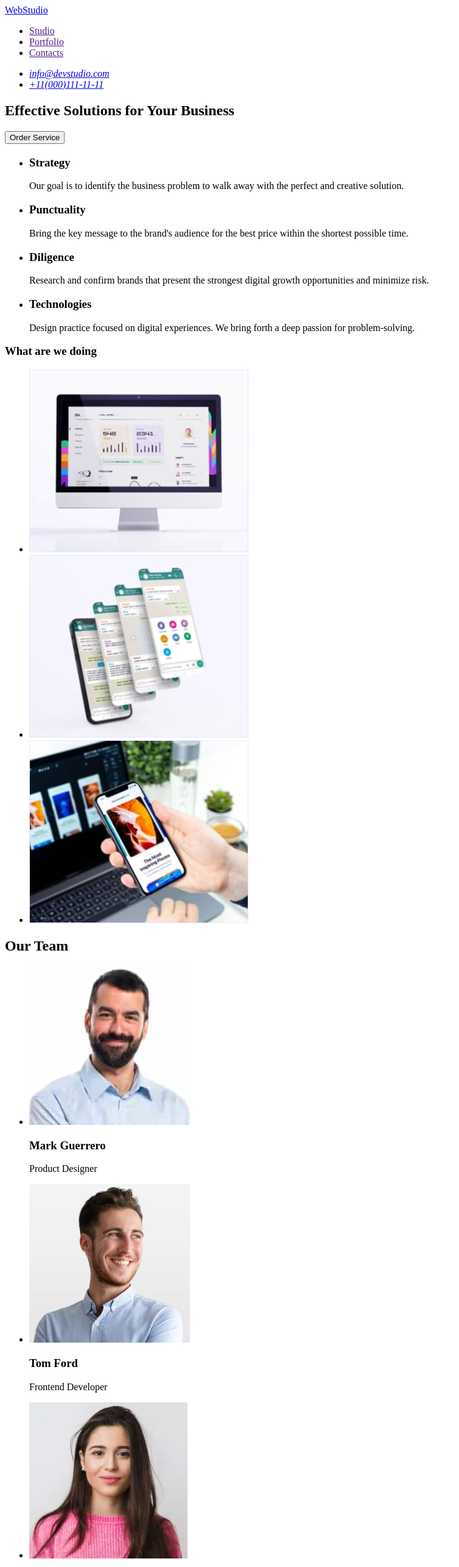
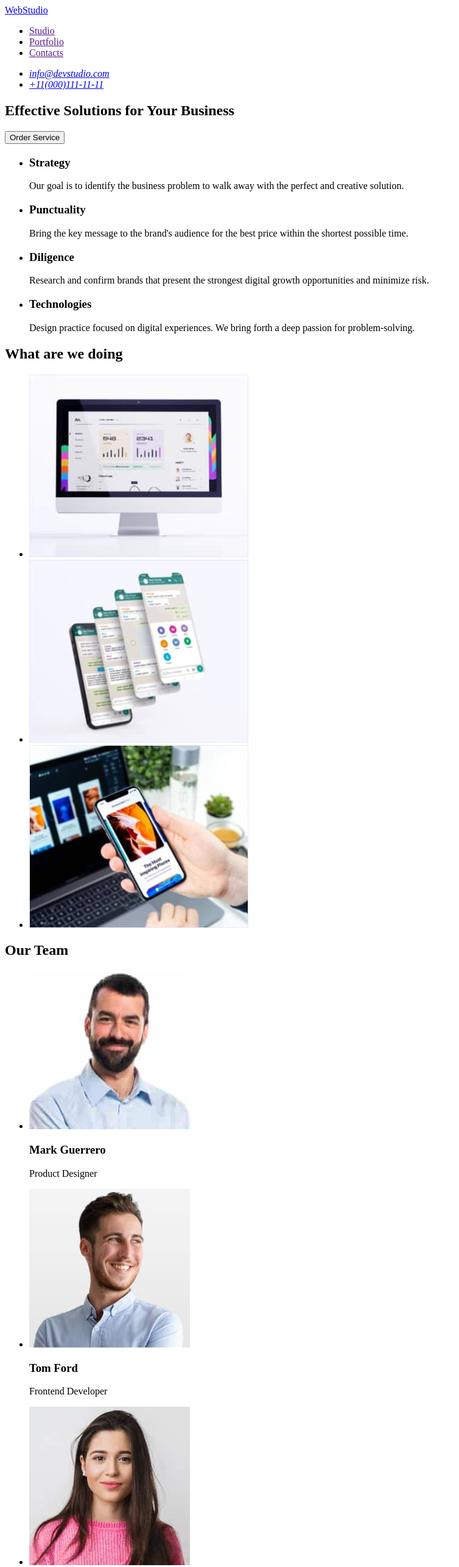
Before and after one commit to SOVA35/goit-markup-hw-01, a plain HTML site: page index.html in a window 1280 px wide. Shown: the top 2570 px of the page at 61% size, without its empty margins (0-754 px from the left). Drawn offline with Linux system fonts and the light colour scheme.

Commit message:
remove mistaces

```diff
--- a/index.html
+++ b/index.html
@@ -75,7 +75,7 @@
       <!--Направлення роботи-->
 
       <section>
-        <h3>What are we doing</h3>
+        <h2>What are we doing</h2>
 
         <ul>
           <li>
@@ -130,7 +130,7 @@
           <li>
             <img
               src="./images/team/Camila.jpg"
-              width="260"
+              width="264"
               alt="Camila Garcia Marketing"
             />
             <h3>Camila Garcia</h3>
@@ -143,7 +143,7 @@
               width="264"
               alt="Tom Ford Frontend Developer"
             />
-            <h2>Daniel Wilson</h2>
+            <h3>Daniel Wilson</h3>
             <p>UI Designer</p>
           </li>
         </ul>
```
